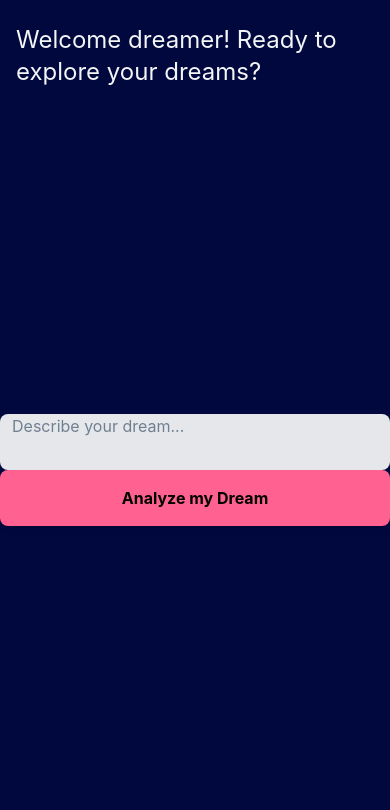
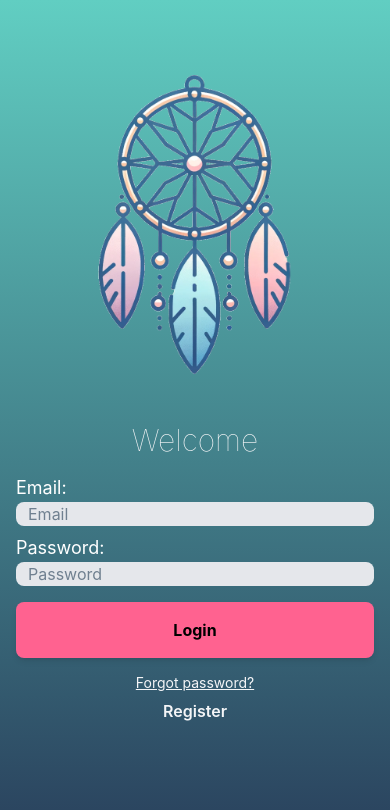
Before and after one commit to Pokka974/deep-dreamer-mobile, a React Native app: screen /Home in a window 390 px wide. Shown: the top 810 px of the page. Built offline with nearby package versions, Linux system fonts and the light colour scheme; no server answers.

Commit message:
Auth is working
Finished configuring the authentication system with email and password + enhance the design of the 3 pages (login, register and homesceen)

```diff
--- a/App.js
+++ /dev/null
@@ -1,45 +0,0 @@
-import HomeScreen from './src/screens/HomeScreen/HomeScreen.tsx';
-import Login from './src/screens/Auth/Login.tsx';
-import Register from './src/screens/Auth/Register.tsx';
-import { NavigationContainer } from '@react-navigation/native';
-import { createNativeStackNavigator } from '@react-navigation/native-stack';
-import { useFonts } from 'expo-font';
-import { useCallback } from 'react';
-
-const Stack = createNativeStackNavigator();
-export default function App() {
-    const [fontsLoaded, fontError] = useFonts({
-        'Quick-Kiss': require('./src/assets/fonts/QuickKiss.ttf'),
-    });
-
-    const onLayoutRootView = useCallback(async () => {
-        if (fontsLoaded || fontError) {
-            await SplashScreen.hideAsync();
-        }
-    }, [fontsLoaded, fontError]);
-
-    if (!fontsLoaded && !fontError) {
-        return null;
-    }
-    return (
-        <NavigationContainer onLayout={onLayoutRootView}>
-            <Stack.Navigator>
-                <Stack.Screen
-                    options={{ headerShown: false }}
-                    name="Login"
-                    component={Login}
-                />
-                <Stack.Screen
-                    options={{ headerShown: false }}
-                    name="Register"
-                    component={Register}
-                />
-                <Stack.Screen
-                    options={{ headerShown: false }}
-                    name="Home"
-                    component={HomeScreen}
-                />
-            </Stack.Navigator>
-        </NavigationContainer>
-    );
-}
--- /dev/null
+++ b/App.jsx
@@ -0,0 +1,52 @@
+import HomeScreen from './src/screens/HomeScreen/HomeScreen';
+import Login from './src/screens/Auth/Login';
+import Register from './src/screens/Auth/Register';
+import { NavigationContainer } from '@react-navigation/native';
+import { createNativeStackNavigator } from '@react-navigation/native-stack';
+import React, { useState, useEffect } from 'react';
+import { onAuthStateChanged } from 'firebase/auth';
+import { FIREBASE_AUTH } from './firebaseConfig.ts';
+
+const Stack = createNativeStackNavigator();
+export const UserContext = React.createContext();
+
+export default function App() {
+    const [user, setUser] = useState(null);
+
+    useEffect(() => {
+        onAuthStateChanged(FIREBASE_AUTH, (user) => {
+            if (user) {
+                setUser(user);
+            }
+        });
+    }, []);
+
+    return (
+        <UserContext.Provider value={user}>
+            <NavigationContainer>
+                <Stack.Navigator initialRouteName="Login">
+                    {user ? (
+                        <Stack.Screen
+                            options={{ headerShown: false }}
+                            name="Home"
+                            component={HomeScreen}
+                        />
+                    ) : (
+                        <>
+                            <Stack.Screen
+                                options={{ headerShown: false }}
+                                name="Login"
+                                component={Login}
+                            />
+                            <Stack.Screen
+                                options={{ headerShown: false }}
+                                name="Register"
+                                component={Register}
+                            />
+                        </>
+                    )}
+                </Stack.Navigator>
+            </NavigationContainer>
+        </UserContext.Provider>
+    );
+}
--- a/firebaseConfig.ts
+++ b/firebaseConfig.ts
@@ -18,5 +18,5 @@ const firebaseConfig = {
 };
 
 export const FIREBASE_APP = initializeApp(firebaseConfig);
-export const FIREBASE_DB = getFirestore(FIREBASE_APP);
+export const FIRESTORE_DB = getFirestore(FIREBASE_APP);
 export const FIREBASE_AUTH = getAuth(FIREBASE_APP);
--- a/package.json
+++ b/package.json
@@ -12,11 +12,13 @@
     "@react-navigation/native-stack": "^6.9.13",
     "@types/react": "~18.0.27",
     "@types/react-dom": "~18.0.10",
+    "@types/react-native-vector-icons": "^6.4.16",
     "dotenv": "^16.3.1",
     "expo": "^49.0.13",
     "expo-font": "~11.4.0",
     "expo-haptics": "~12.4.0",
     "expo-linear-gradient": "~12.3.0",
+    "expo-speech": "~11.3.0",
     "expo-status-bar": "~1.6.0",
     "firebase": "^10.5.0",
     "nativewind": "^2.0.11",
@@ -26,6 +28,7 @@
     "react-native-safe-area-context": "4.6.3",
     "react-native-screens": "~3.22.0",
     "react-native-svg": "13.9.0",
+    "react-native-vector-icons": "^10.0.0",
     "react-router-dom": "^6.15.0",
     "typescript": "^4.9.4"
   },
--- a/src/api/chatgptAPI.ts
+++ b/src/api/chatgptAPI.ts
@@ -3,7 +3,7 @@ import Constants from 'expo-constants';
 const postChatGPT = async (userInput: string) => {
     try {
         const response = await fetch(
-            `${Constants.manifest?.extra?.apiUrl}/chatgpt`,
+            `${Constants.expoConfig?.extra?.apiUrl}/chatgpt`,
             {
                 method: 'POST',
                 headers: {
--- a/src/components/Button/Button.tsx
+++ b/src/components/Button/Button.tsx
@@ -12,7 +12,7 @@ const Button = ({ title, onPress, style, disabled = false }: IButton) => {
     const customColor = disabled
         ? 'bg-secondary opacity-50'
         : style === 'primary'
-        ? 'bg-primary'
+        ? 'bg-[#ff6290]'
         : 'bg-highlight';
 
     return (
--- a/src/components/InputField/InputField.tsx
+++ b/src/components/InputField/InputField.tsx
@@ -4,8 +4,11 @@ import { View, TextInput, Text } from 'react-native';
 interface InputFieldProps {
     label?: string;
     error?: string;
+    type?: 'emailAddress' | 'password' | 'username';
     placeholder: string;
     value?: string;
+    height?: number;
+    width?: string;
     onBlur: () => void;
     onChangeText: (text: string) => void;
     multiline?: boolean;
@@ -14,7 +17,10 @@ interface InputFieldProps {
 
 const InputField: React.FC<InputFieldProps> = ({
     label,
+    type,
     error,
+    height = 11,
+    width,
     placeholder,
     onBlur,
     value,
@@ -23,13 +29,19 @@ const InputField: React.FC<InputFieldProps> = ({
     numberOfLines = 1,
 }) => {
     return (
-        <View className={'w-full flex'}>
+        <View className={`${width ? width : 'w-full'} flex`}>
             {label && <Text className={'text-white text-lg'}>{label}:</Text>}
             <TextInput
                 onBlur={onBlur}
-                className={
-                    'flex justify-center items-center h-14 text-base placeholder:z-10 text-justify border-0 rounded-lg border-secondary bg-gray-200 text-dark pt-0 pb-0 px-3'
+                secureTextEntry={type === 'password'}
+                keyboardType={
+                    type === 'emailAddress' ? 'email-address' : 'default'
                 }
+                textAlignVertical="top"
+                textContentType={type}
+                className={`flex justify-center items-center h-${height} text-base text-justify border-0 rounded-lg border-secondary bg-gray-200 text-dark ${
+                    multiline ? 'pt-2' : 'pt-0'
+                } pb-0 px-3`}
                 placeholder={placeholder}
                 placeholderTextColor="#708090"
                 value={value}
--- a/src/components/TypingText/TypingText.tsx
+++ b/src/components/TypingText/TypingText.tsx
@@ -27,7 +27,7 @@ function TypingText({ text }: any) {
                     window.clearInterval(intervalRef.current!);
                 }
             },
-            getRandomInt(20, 60),
+            getRandomInt(10, 40),
         ); // speed of typing
 
         return () => {
@@ -35,7 +35,7 @@ function TypingText({ text }: any) {
         };
     }, [text]);
 
-    return <Text className="text-white text-base">{displayedText}</Text>;
+    return <Text className="text-white text-lg">{displayedText}</Text>;
 }
 
 export default TypingText;
--- a/src/screens/Auth/Login.tsx
+++ b/src/screens/Auth/Login.tsx
@@ -1,4 +1,4 @@
-import React from 'react';
+import React, { ErrorInfo, useState } from 'react';
 import { useForm, Controller } from 'react-hook-form';
 import {
     ScrollView,
@@ -13,9 +13,18 @@ import InputField from '../../components/InputField/InputField';
 import { LinearGradient } from 'expo-linear-gradient';
 import { Animated } from 'react-native';
 import useFloatingAnimation from '../../hooks/useFloatingAnimation';
+import { NavigationProp } from '@react-navigation/native';
+import { FIREBASE_AUTH } from '../../../firebaseConfig';
+import { signInWithEmailAndPassword } from 'firebase/auth';
+interface LoginProps {
+    navigation: NavigationProp<any, any>;
+}
+//TODO: type navigation
+const Login = ({ navigation }: LoginProps) => {
+    const [email, setEmail] = useState('');
+    const [password, setPassword] = useState('');
+    const [loading, setLoading] = useState<boolean>(false);
 
-//TODO: type navigation
-const Login = ({ navigation }: any) => {
     const floatingStyle = useFloatingAnimation(1500);
 
     const {
@@ -29,7 +38,24 @@ const Login = ({ navigation }: any) => {
         },
     });
 
-    const onSubmit = (data: any) => console.log(data);
+    const auth = FIREBASE_AUTH;
+    const onSubmit = async (data: any) => {
+        setLoading(true);
+
+        try {
+            const response = await signInWithEmailAndPassword(
+                auth,
+                data.email,
+                data.password,
+            );
+            console.log(response);
+        } catch (error: any) {
+            console.log(error);
+            alert('Something went wrong !' + error.message);
+        } finally {
+            setLoading(false);
+        }
+    };
 
     return (
         <LinearGradient colors={['#61cec2', '#29405c']} className="h-full">
@@ -63,6 +89,7 @@ const Login = ({ navigation }: any) => {
                             }) => (
                                 <InputField
                                     label="Email"
+                                    type="emailAddress"
                                     placeholder="Email"
                                     onChangeText={onChange}
                                     value={value}
@@ -82,6 +109,7 @@ const Login = ({ navigation }: any) => {
                             }) => (
                                 <InputField
                                     label="Password"
+                                    type="password"
                                     placeholder="Password"
                                     onChangeText={onChange}
                                     value={value}
--- a/src/screens/Auth/Register.tsx
+++ b/src/screens/Auth/Register.tsx
@@ -5,15 +5,25 @@ import {
     KeyboardAvoidingView,
     Platform,
 } from 'react-native';
-import React from 'react';
+import React, { useState } from 'react';
 import { Controller, useForm } from 'react-hook-form';
 import InputField from '../../components/InputField/InputField';
 import Button from '../../components/Button/Button';
 import { LinearGradient } from 'expo-linear-gradient';
 import useFloatingAnimation from '../../hooks/useFloatingAnimation';
 import { Animated } from 'react-native';
+import { NavigationProp } from '@react-navigation/native';
+import { createUserWithEmailAndPassword, getAuth } from 'firebase/auth';
+
+interface RegisterProps {
+    navigation: NavigationProp<any, any>;
+}
 
 const Register = ({ navigation }: any) => {
+    const [email, setEmail] = useState('');
+    const [password, setPassword] = useState('');
+    const [loading, setLoading] = useState<boolean>(false);
+
     const floatingStyle = useFloatingAnimation(1500);
 
     const {
@@ -27,8 +37,29 @@ const Register = ({ navigation }: any) => {
             confirmpassword: '',
         },
     });
+    const auth = getAuth();
 
-    const onSubmit = (data: any) => console.log(data);
+    const onSubmit = async (data: any) => {
+        if (data.password !== data.confirmpassword)
+            return alert('passwords do not match');
+
+        setLoading(true);
+
+        try {
+            const response = await createUserWithEmailAndPassword(
+                auth,
+                data.email,
+                data.password,
+            );
+            console.log(response);
+            alert('Check your email!');
+        } catch (error: any) {
+            console.log(error);
+            alert('Something went wrong !' + error.message);
+        } finally {
+            setLoading(false);
+        }
+    };
     return (
         <LinearGradient colors={['#61cec2', '#29405c']} className="h-full">
             <KeyboardAvoidingView
@@ -62,6 +93,7 @@ const Register = ({ navigation }: any) => {
                                 <InputField
                                     label="Email"
                                     placeholder="Email"
+                                    type="emailAddress"
                                     onChangeText={onChange}
                                     value={value}
                                     onBlur={onBlur}
@@ -80,6 +112,7 @@ const Register = ({ navigation }: any) => {
                             }) => (
                                 <InputField
                                     label="Password"
+                                    type="password"
                                     placeholder="Password"
                                     onChangeText={onChange}
                                     value={value}
@@ -102,6 +135,7 @@ const Register = ({ navigation }: any) => {
                             }) => (
                                 <InputField
                                     label="Confirm Password"
+                                    type="password"
                                     placeholder="Confirm password"
                                     onChangeText={onChange}
                                     value={value}
--- a/src/screens/HomeScreen/HomeScreen.tsx
+++ b/src/screens/HomeScreen/HomeScreen.tsx
@@ -1,4 +1,4 @@
-import React, { useState } from 'react';
+import React, { useContext, useState } from 'react';
 import { useForm, Controller } from 'react-hook-form';
 import {
     KeyboardAvoidingView,
@@ -8,19 +8,22 @@ import {
     SafeAreaView,
     ScrollView,
     View,
-    Text,
+    TouchableOpacity,
 } from 'react-native';
-import Button from '../../components/Button/Button';
 import InputField from '../../components/InputField/InputField';
 import chatgptAPI from '../../api/chatgptAPI';
 import TypingText from '../../components/TypingText/TypingText';
 import BlinkingCursor from '../../components/BlinkingCursor/BlinkingCursor';
-
+import { LinearGradient } from 'expo-linear-gradient';
+import { Ionicons } from '@expo/vector-icons';
 interface FormData {
     dreamDescription: string;
 }
+import { UserContext } from '../../../App';
+import { Text } from 'react-native';
 
 const HomeScreen = ({ navigation }: any) => {
+    const user = useContext(UserContext);
     const {
         control,
         handleSubmit,
@@ -46,23 +49,22 @@ const HomeScreen = ({ navigation }: any) => {
     };
 
     return (
+        <LinearGradient colors={['#61cec2', '#29405c']} className="h-full">
             <KeyboardAvoidingView
                 behavior={Platform.OS === 'ios' ? 'padding' : 'height'}
                 className="flex-1"
             >
                 <TouchableWithoutFeedback onPress={Keyboard.dismiss}>
-                <SafeAreaView className="flex-1 bg-dark">
+                    <SafeAreaView className="flex-1 p-4">
                         <ScrollView
+                            keyboardShouldPersistTaps="handled"
+                            showsVerticalScrollIndicator={false}
                             contentContainerStyle={{
                                 flexGrow: 1,
-                            justifyContent: 'center',
+                                justifyContent: 'flex-start',
                                 alignItems: 'center',
                             }}
                         >
-                        <View className="w-full items-center justify-start px-4 pt-6">
-                            <Text className="text-light text-2xl">
-                                Welcome dreamer! Ready to explore your dreams?
-                            </Text>
                             <View className="flex-row self-start px-2 pt-4">
                                 <TypingText
                                     className="text-justify"
@@ -70,8 +72,8 @@ const HomeScreen = ({ navigation }: any) => {
                                 />
                                 {loading && <BlinkingCursor />}
                             </View>
-                        </View>
-                        <View className="w-full items-center justify-center flex-1">
+                        </ScrollView>
+                        <View className="flex-row items-center justify-between gap-1 mx-4 absolute bottom-6">
                             <Controller
                                 control={control}
                                 render={({
@@ -81,26 +83,33 @@ const HomeScreen = ({ navigation }: any) => {
                                         placeholder="Describe your dream..."
                                         onChangeText={onChange}
                                         value={value}
+                                        width={'w-5/6'}
                                         onBlur={onBlur}
-                                        error={errors.dreamDescription?.message}
                                         multiline
-                                        numberOfLines={20}
+                                        height={11}
                                     />
                                 )}
                                 name="dreamDescription"
-                                rules={{ required: 'This is required.' }}
+                                rules={{
+                                    required: 'This is required.',
+                                }}
                             />
-                            <Button
-                                disabled={loading}
-                                title="Analyze my Dream"
+
+                            <TouchableOpacity
+                                className="w-1/6 flex justify-center items-center mr-2 mb-2"
                                 onPress={handleSubmit(callChatGPT)}
-                                style="primary"
+                            >
+                                <Ionicons
+                                    name="arrow-up-circle-sharp"
+                                    size={45}
+                                    color="#ff6290"
                                 />
+                            </TouchableOpacity>
                         </View>
-                    </ScrollView>
                     </SafeAreaView>
                 </TouchableWithoutFeedback>
             </KeyboardAvoidingView>
+        </LinearGradient>
     );
 };
 
```
Also changed, not shown: metro.config.js (+4 -5 lines), src/assets/star-button.png (added), 1 other file (tests, documents, lock files or other folders). Lines whose indentation alone changed are shown as unchanged.
